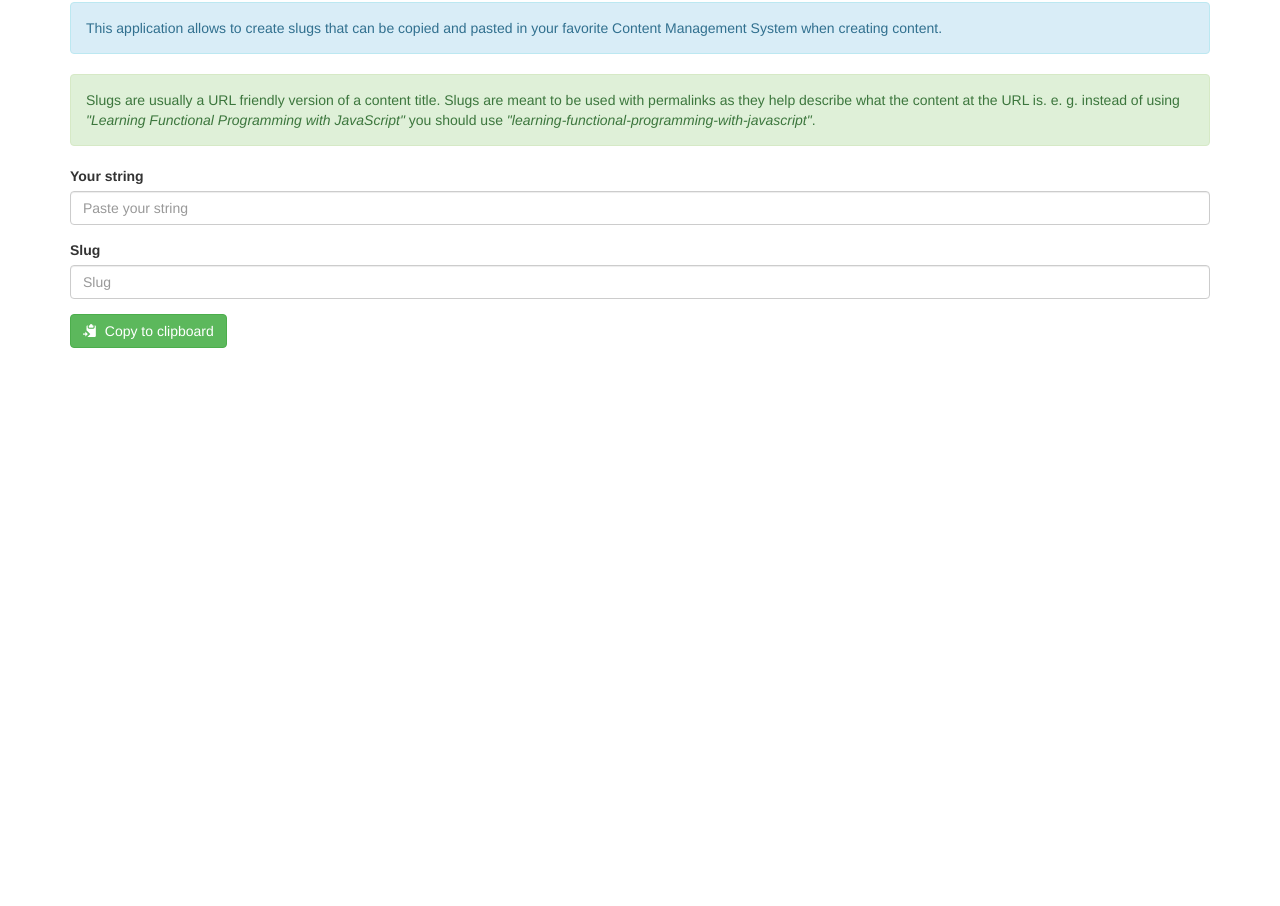
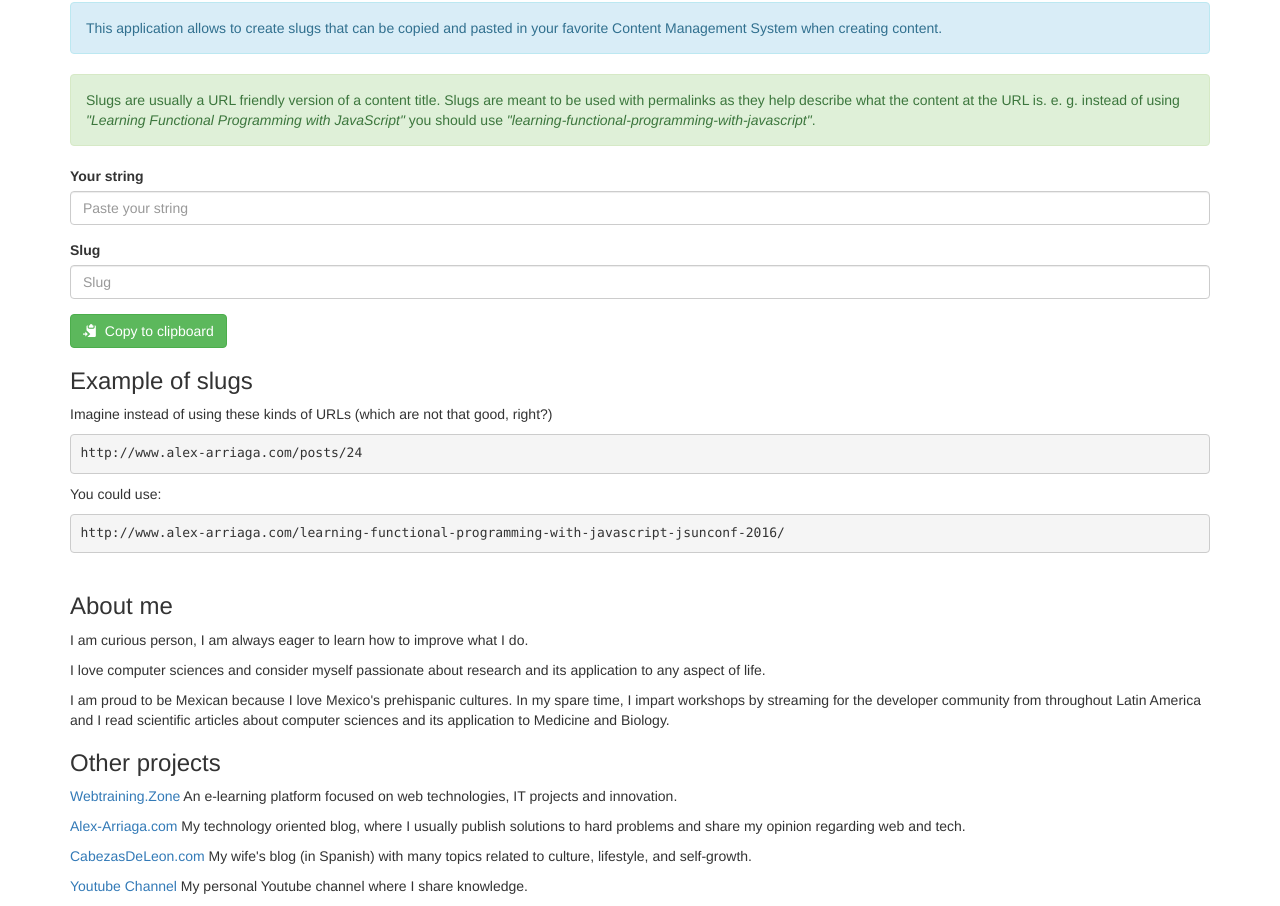
Before and after one commit to alex-arriaga/slugify, a website: page index.html in a window 1280 px wide. Shown: the part 88-994 px from the top of the page. Before the commit the page ends 800 px from the top, so only its background shows below. Drawn offline with nearby package versions, Linux system fonts and the light colour scheme.

Commit message:
Add live-server and improve index.html

```diff
--- a/index.html
+++ b/index.html
@@ -37,7 +37,8 @@
                         <p>Slugs are usually a URL friendly version of a content title.
                             Slugs are meant to be used with permalinks as they help describe
                             what the content at the URL is. e. g. instead of using <em>"Learning Functional Programming
-                                with JavaScript"</em> you should use <em>"learning-functional-programming-with-javascript"</em>.</p>
+                                with JavaScript"</em> you should use <em>"learning-functional-programming-with-javascript"</em>.
+                        </p>
                     </div>
                     <form>
                         <div class="form-group">
@@ -61,21 +62,66 @@
                 </div>
             </div>
         </div>
+
+        <div class="row">
+            <div class="col-xs-12 col-sm-12 col-md-12 col-lg-12">
+                <article class="markdown-body entry-content p-5" itemprop="text">
+
+                    <h3>Example of slugs</h3>
+
+                    <p>Imagine instead of using these kinds of URLs (which are not that good, right?)</p>
+                    <pre><code>http://www.alex-arriaga.com/posts/24
+</code></pre>
+                    <p>You could use:</p>
+                    <pre><code>http://www.alex-arriaga.com/learning-functional-programming-with-javascript-jsunconf-2016/
+</code></pre>
+                    <div class="margin-top-lg">
+                        <h3>About me</h3>
+                        <p>I am curious person, I am always eager to learn how to improve what I do.</p>
+                        <p>I love computer sciences and consider myself passionate about research and
+                            its application to any aspect of life.</p>
+                        <p>I am proud to be Mexican because I love Mexico's prehispanic cultures. In my spare time, I
+                            impart
+                            workshops
+                            by streaming for the developer community from throughout Latin America and I read scientific
+                            articles
+                            about computer sciences and its application to Medicine and Biology.</p>
+                        <h3>Other projects</h3>
+                        <p><a href="https://webtraining.zone" target="_blank">Webtraining.Zone</a> An e-learning
+                            platform
+                            focused
+                            on web technologies, IT projects and innovation.</p>
+                        <p><a href="https://www.alex-arriaga.com/" target="_blank">Alex-Arriaga.com</a> My technology
+                            oriented
+                            blog, where I usually publish solutions to hard problems and share my opinion regarding web
+                            and
+                            tech.</p>
+                        <p><a href="http://cabezasdeleon.com" target="_blank">CabezasDeLeon.com</a> My wife's blog (in
+                            Spanish)
+                            with many topics related to culture, lifestyle, and self-growth.</p>
+                        <p><a href="https://www.youtube.com/AlexArriaga/" target="_blank">Youtube Channel</a> My
+                            personal
+                            Youtube
+                            channel where I share knowledge.</p>
+                    </div>
+                </article>
+            </div>
+        </div>
     </div>
 
     <script src="https://code.jquery.com/jquery-1.12.0.min.js"></script>
     <script src="dist/all.min.js"></script>
     <script>
-            (function ($, Slugify, undefined) {
-                var $input = $("#inputString");
-                var $output = $("#slug");
-                var $createSlugBtn = $("#createSlugBtn");
+      (function($, Slugify, undefined) {
+        var $input = $('#inputString');
+        var $output = $('#slug');
+        var $createSlugBtn = $('#createSlugBtn');
         var clipboard = new Clipboard('#copySlugBtn');
 
         function onClickCreateSlug() {
           var inputString = $input.val();
           var slug = Slugify.createSlug(inputString);
-                    if (slug !== "") {
+          if (slug !== '') {
             $output.val(slug);
             $createSlugBtn.prop('disabled', false);
           } else {
@@ -83,7 +129,7 @@
           }
         }
 
-                clipboard.on('success', function (e) {
+        clipboard.on('success', function(e) {
           console.info('Action:', e.action);
           console.info('Text:', e.text);
           console.info('Trigger:', e.trigger);
@@ -91,7 +137,7 @@
           e.clearSelection();
         });
 
-                clipboard.on('error', function (e) {
+        clipboard.on('error', function(e) {
           console.error('Action:', e.action);
           console.error('Trigger:', e.trigger);
         });
```
Also changed, not shown: package.json (+5 -2 lines), dist/all.min.js, 1 other file. Lines whose indentation alone changed are shown as unchanged.
